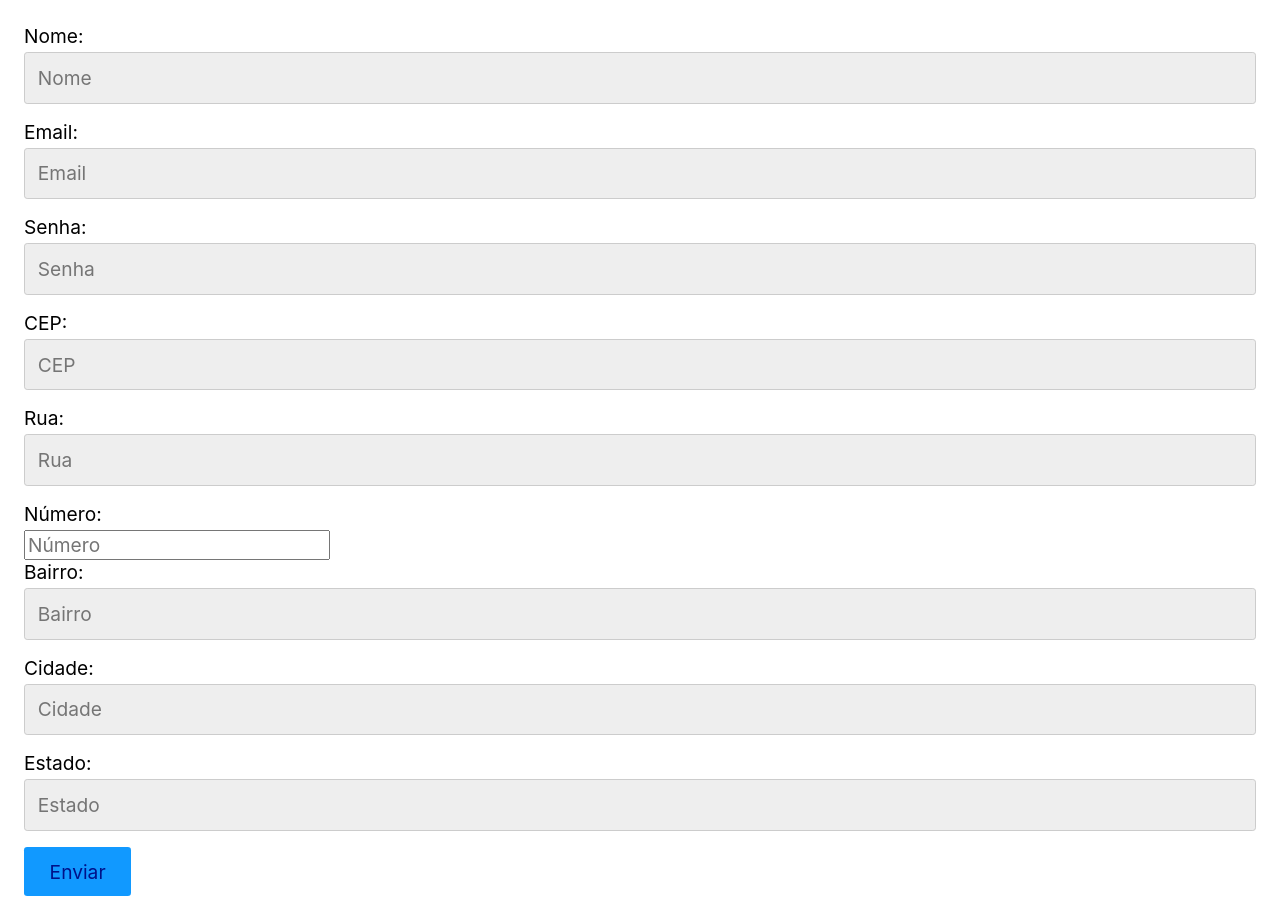
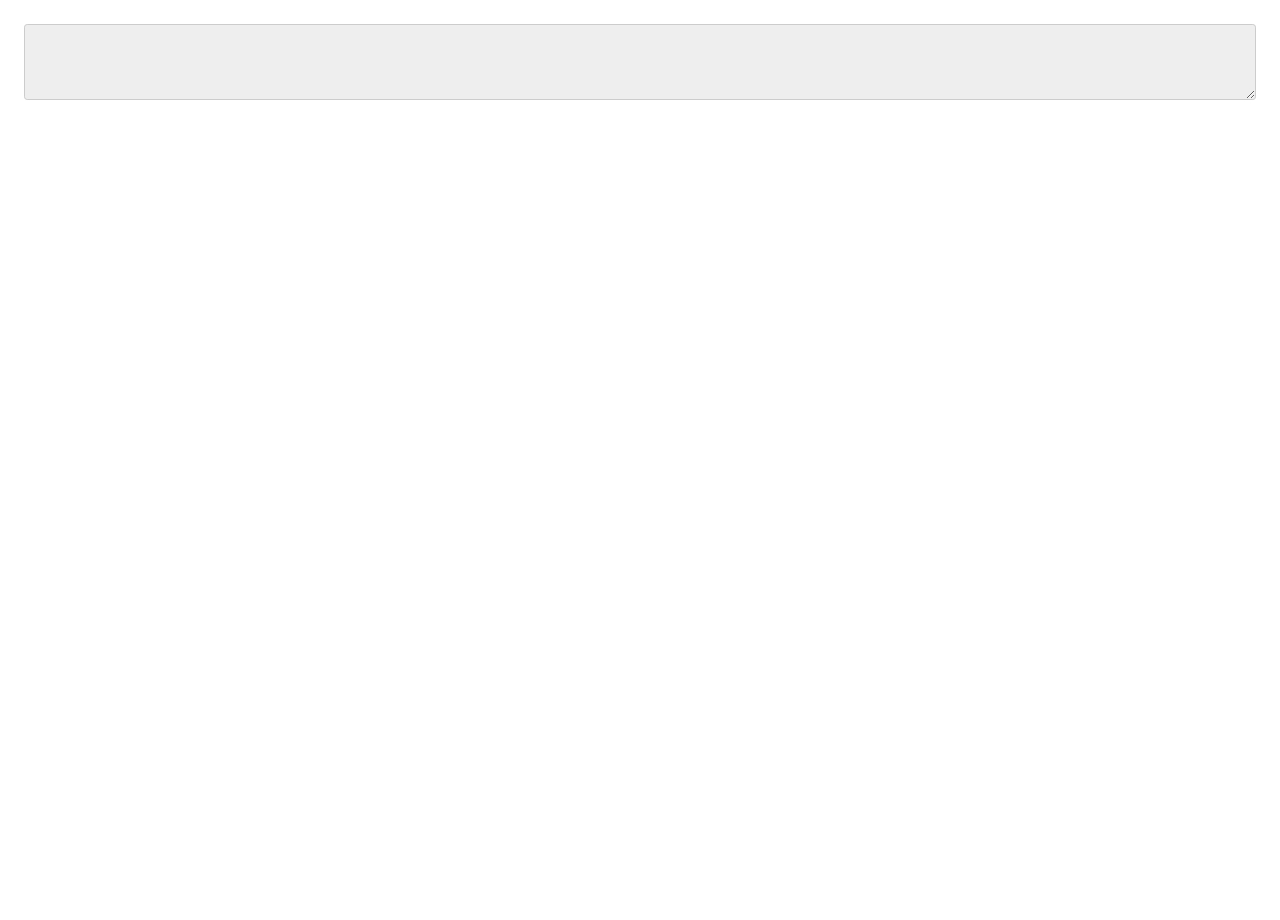
Before and after one commit to EdineiPinho/React-Tests, a React (Create React App) app: page / in a window 1280 px wide. After the commit the page ends 800 px from the top, so only its background shows below. Built offline with nearby package versions, Linux system fonts and the light colour scheme.

Commit message:
:sparkles: feat(TextArea.js): Testing and Learning how textarea works

```diff
--- a/src/App.js
+++ b/src/App.js
@@ -1,10 +1,10 @@
 import React from 'react'
-import Input from './Forms/Input/InputEx3'
+import TextArea from './Forms/TextArea/TextArea'
 
 const App = () => {
   return (
     <div>
-      <Input />
+      <TextArea />
     </div>
   )
 }
--- /dev/null
+++ b/src/Forms/TextArea/TextArea.js
@@ -0,0 +1,18 @@
+import React from 'react'
+
+const TextArea = () => {
+  const [textarea, setTextarea] = React.useState('');
+  return (
+    <>
+      <textarea
+        value={textarea}
+        onChange={({ target }) => (
+          setTextarea(target.value)
+        )}
+      />
+      <p>{textarea}</p>
+    </>
+  )
+}
+
+export default TextArea
```
